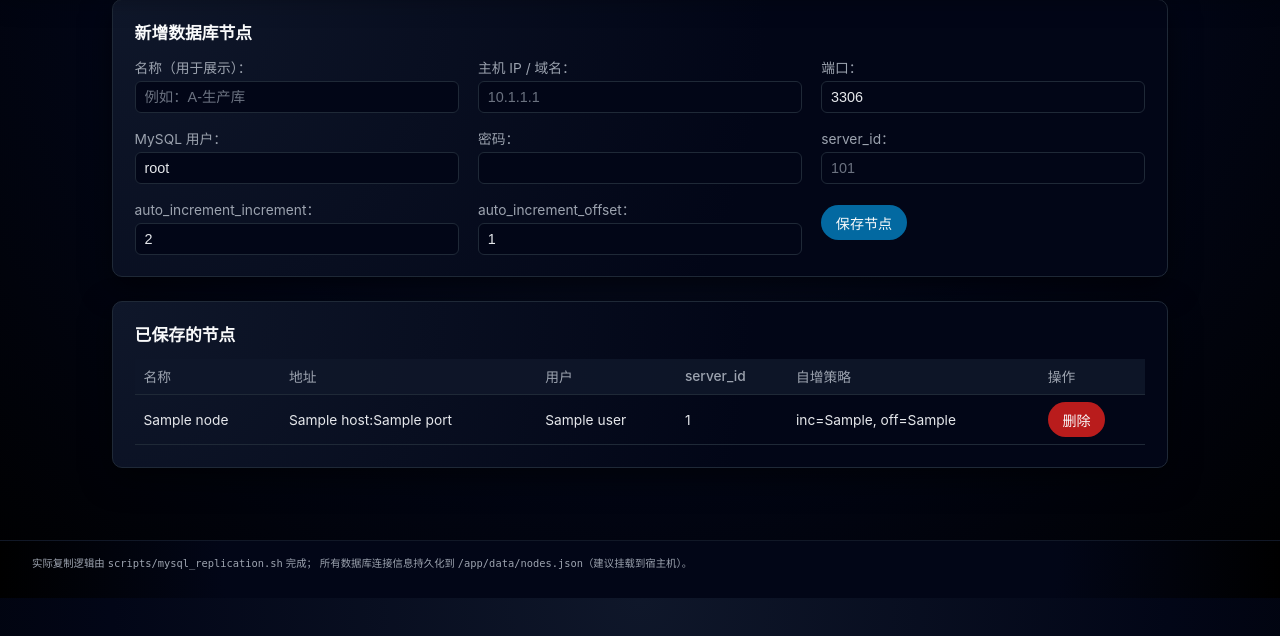
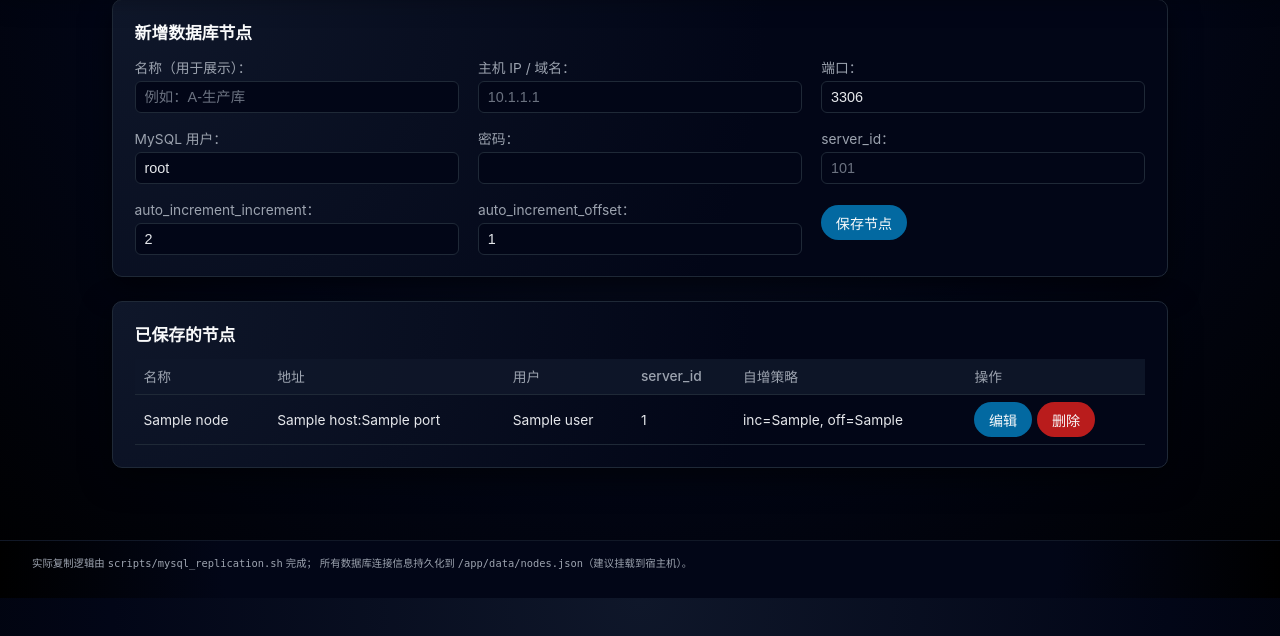
Before and after one commit to richardddw/mysql-replication-web, a FastAPI app: template app/templates/nodes.html in a window 1280 px wide. Shown: the part 119-755 px from the top of the page. Run offline with FastAPI, Linux system fonts and the light colour scheme; the template is opened without the code that fills it: most values are stand-ins (such as "Sample title", 1, 10 or a date in 2020).

Commit message:
Refactor node actions layout in nodes.html

```diff
--- a/app/templates/nodes.html
+++ b/app/templates/nodes.html
@@ -67,11 +67,13 @@
         <td>{{ n.server_id }}</td>
         <td>inc={{ n.auto_increment_increment }}, off={{ n.auto_increment_offset }}</td>
         <td>
-          <form method="post" action="/nodes/{{ n.id }}/delete" onsubmit="return confirm('确定删除该节点？');">
-            <button type="submit" class="danger">删除</button>
-          </form>
+          <div class="actions">
+            <a href="/nodes/{{ n.id }}/edit" class="btn-small">编辑</a>
+            <form method="post" action="/nodes/{{ n.id }}/delete" onsubmit="return confirm('确定删除该节点？');">
+              <button type="submit" class="danger btn-small">删除</button>
+            </form>
+          </div>
         </td>
-      </tr>
     {% endfor %}
     </tbody>
   </table>
```
